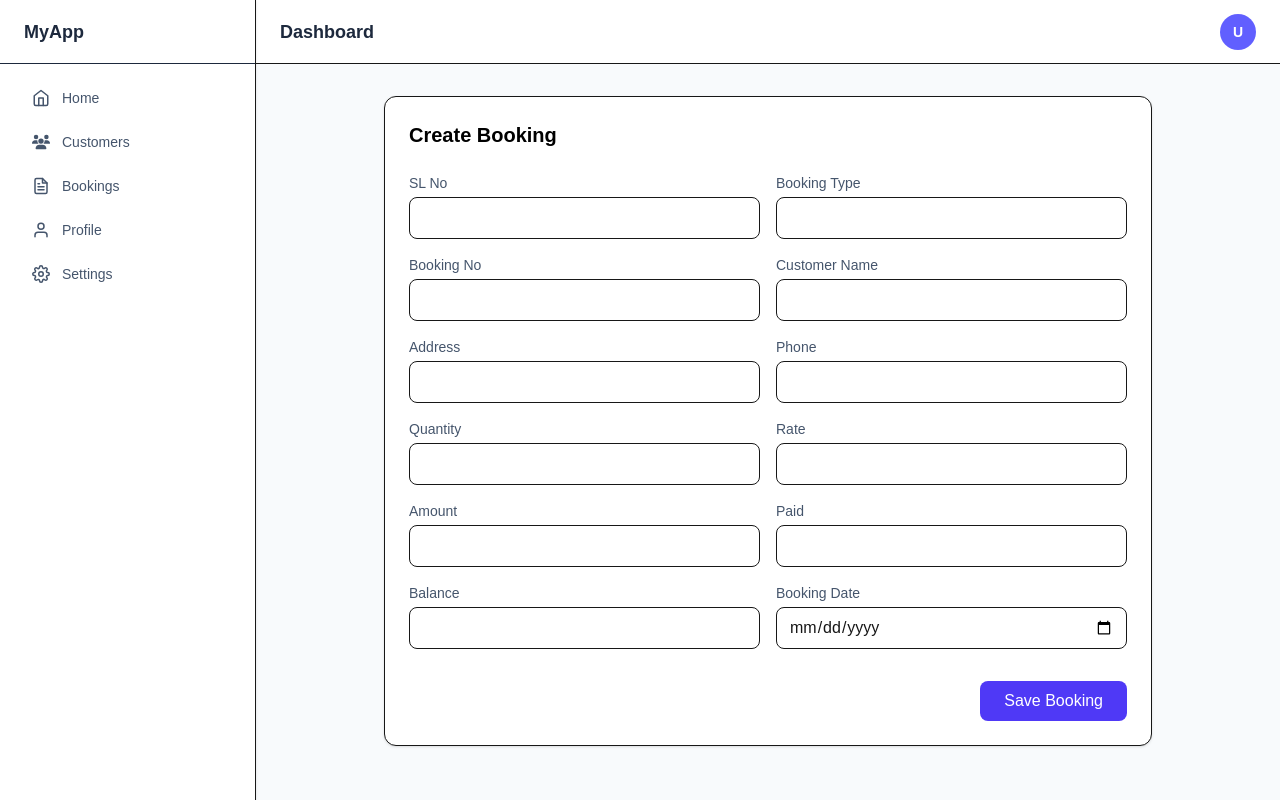
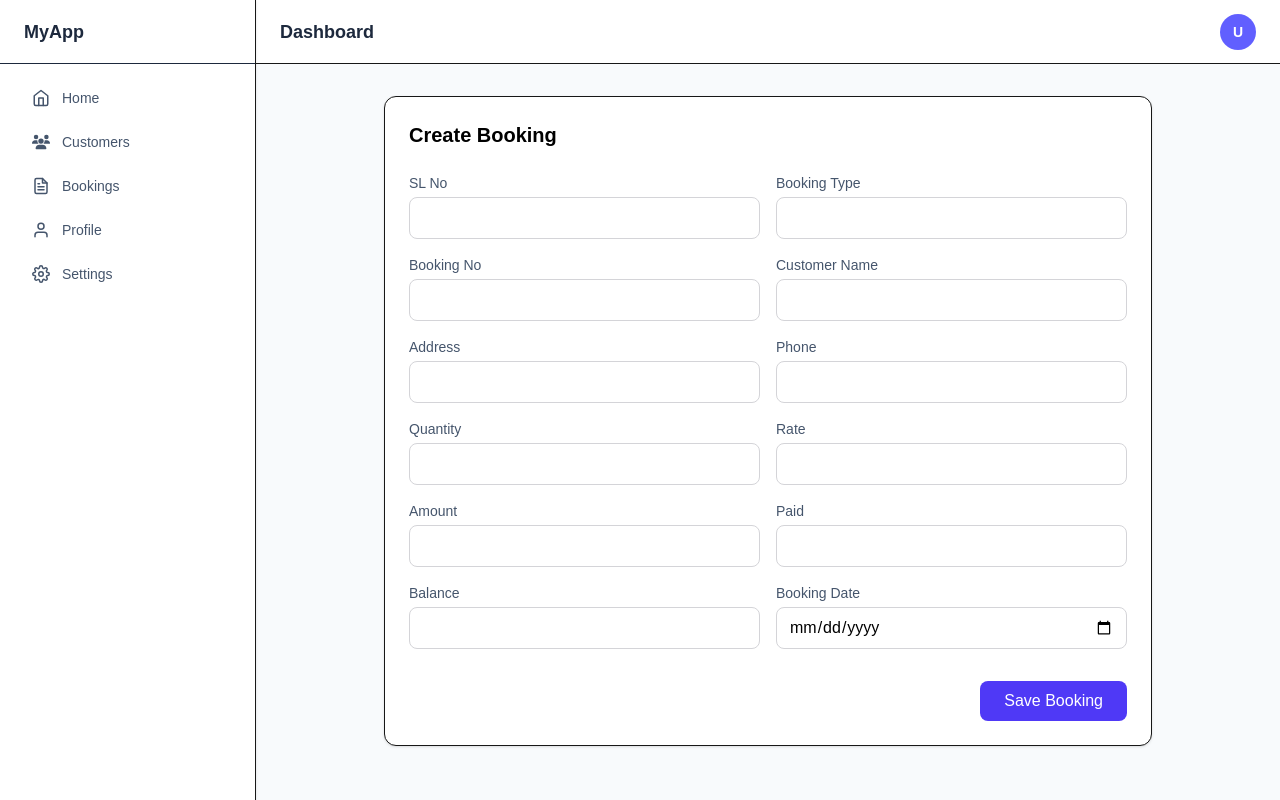
Before and after one commit to nazmul37290/cold-storage-front, a Next.js app: page /bookings/create in a window 1280 px wide. Built offline with nearby package versions, Linux system fonts and the light colour scheme.

Commit message:
updated teh

```diff
--- a/app/bookings/create/page.js
+++ b/app/bookings/create/page.js
@@ -27,8 +27,10 @@ export default function CreateBooking() {
 
   const handleSubmit = async (e) => {
     e.preventDefault();
+    console.log(process.env.NEXT_PUBLIC_API_URL)
+try{
 
-    await fetch("http://localhost:5000/api/bookings", {
+ const response=  await fetch(`${process.env.NEXT_PUBLIC_API_URL}/bookings`, {
     method: "POST",
     headers: { "Content-Type": "application/json" },
     body: JSON.stringify({
@@ -41,7 +43,16 @@ export default function CreateBooking() {
     }),
   });
 
+  const data= await response.json();
+  if(data.status==='success'){
     router.push("/bookings");
+  }
+
+}catch(err){
+  console.log(err)
+}
+
+
   };
 
   return (
@@ -52,7 +63,7 @@ export default function CreateBooking() {
         onSubmit={handleSubmit}
         className="grid grid-cols-1 md:grid-cols-2 gap-4"
       >
-        <Input name="sl" label="SL No" value={form.sl} onChange={handleChange} />
+        <Input name="sl" label="SL No"  value={form.sl} onChange={handleChange} />
         <Input
           name="bookingType"
           label="Booking Type"
@@ -149,7 +160,7 @@ function Input({ label, ...props }) {
       <label className="text-sm text-slate-600 mb-1 block">{label}</label>
       <input
         {...props}
-        className="w-full border rounded-lg px-3 py-2 focus:outline-none focus:ring-2 focus:ring-indigo-500"
+        className="w-full border rounded-lg px-3 py-2 text-black border-zinc-300 focus:outline-none focus:ring-2 focus:ring-indigo-500"
       />
     </div>
   );
```
Lines whose indentation alone changed are shown as unchanged.
